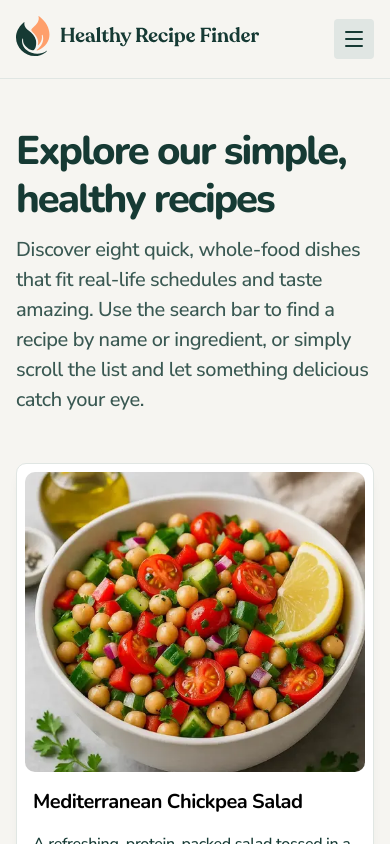
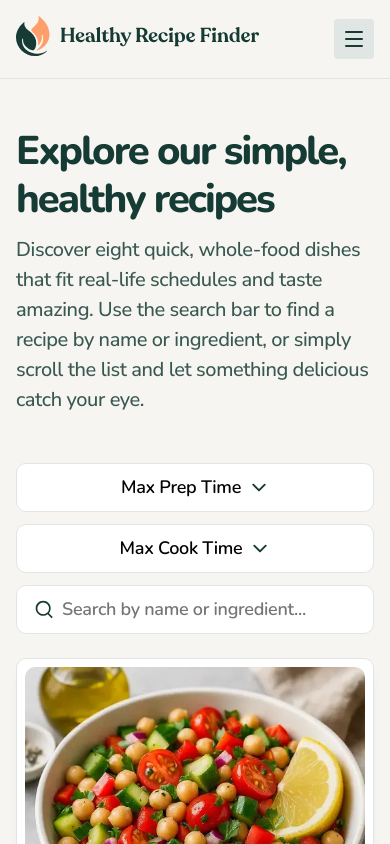
Before and after one commit to niiquash/recipe-finder, a React (Vite) app: page /recipes in a window 390 px wide. Shown: the top 844 px of the page. Built offline with nearby package versions, Linux system fonts and the light colour scheme.

Commit message:
- Refactor recipe yeld selections and search bar for mobile view.

```diff
--- a/src/pages/recipes-page/RecipePage.css
+++ b/src/pages/recipes-page/RecipePage.css
@@ -28,3 +28,93 @@
   letter-spacing: -0.4px;
   color: #395852;
 }
+
+/*****************************
+* Recipe Yield Section
+*****************************/
+.recipes-section {
+  display: flex;
+  flex-direction: column;
+  gap: 24px;
+}
+.yield-selections-and-search-bar {
+  width: 100%;
+  display: flex;
+  flex-direction: column;
+  gap: 12px;
+}
+
+.yield-selections {
+  width: 100%;
+  display: flex;
+  flex-direction: column;
+  gap: 12px;
+}
+
+.prep-time-container,
+.cook-time-container {
+}
+
+.prep-time-button,
+.cook-time-button {
+  border: 1px solid #e0e6e3;
+  border-radius: 10px;
+  width: 100%;
+  background-color: white;
+  padding: 10px 16px;
+
+  display: flex;
+  align-items: center;
+  justify-content: center;
+  gap: 8px;
+
+  font-family: "Nunito", sans-serif;
+  font-size: 18px;
+  font-weight: 600;
+  line-height: 150%;
+  letter-spacing: -0.3px;
+
+  cursor: pointer;
+}
+
+.prep-time-button:hover,
+.cook-time-button:hover {
+  border: 1px solid #163a34;
+}
+
+.search-bar {
+  width: 100%;
+  position: relative;
+}
+
+.search-bar img {
+  position: absolute;
+  left: 18px;
+  top: 14px;
+}
+
+.search-bar-input {
+  width: 100%;
+  border: 1px solid #e0e6e3;
+  border-radius: 10px;
+  width: 100%;
+  background-color: white;
+  padding: 10px 16px;
+  padding-left: 45px;
+
+  font-family: "Nunito", sans-serif;
+  font-size: 18px;
+  font-weight: 600;
+  line-height: 150%;
+  letter-spacing: -0.3px;
+  color: #163a34;
+}
+
+/*****************************
+* Recipe Container
+*****************************/
+.recipes-container {
+  display: grid;
+  grid-template-columns: 1fr;
+  gap: 32px;
+}
--- a/src/pages/recipes-page/RecipesPage.jsx
+++ b/src/pages/recipes-page/RecipesPage.jsx
@@ -1,6 +1,6 @@
 import "./RecipePage.css";
-// import Search from "../../assets/icon-search.svg";
-
+import Search from "../../assets/icon-search.svg";
+import ChevronDown from "../../assets/icon-chevron-down.svg";
 import RecipeCard from "../../components/recipe-card/RecipeCard";
 
 const RecipesPage = () => {
@@ -15,8 +15,35 @@ const RecipesPage = () => {
           catch your eye.
         </p>
       </section>
-      <section className="recipes-container">
-        <RecipeCard />
+      <section className="recipes-section">
+        <div className="yield-selections-and-search-bar">
+          <div className="yield-selections">
+            <div className="prep-time-container">
+              <button className="prep-time-button">
+                Max Prep Time{" "}
+                <img src={ChevronDown} alt="Upside down carat symbol." />
+              </button>
+            </div>
+            <div className="cook-time-container">
+              <button className="cook-time-button">
+                Max Cook Time{" "}
+                <img src={ChevronDown} alt="Upside down carat symbol." />
+              </button>
+            </div>
+          </div>
+          <div className="search-bar">
+            <img src={Search} alt="A magnifying glass icon" />
+            <input
+              type="search"
+              placeholder="Search by name or ingredient..."
+              className="search-bar-input"
+            />
+          </div>
+        </div>
+        <div className="recipes-container">
+          <RecipeCard />
+          <RecipeCard />
+        </div>
       </section>
     </div>
   );
```
